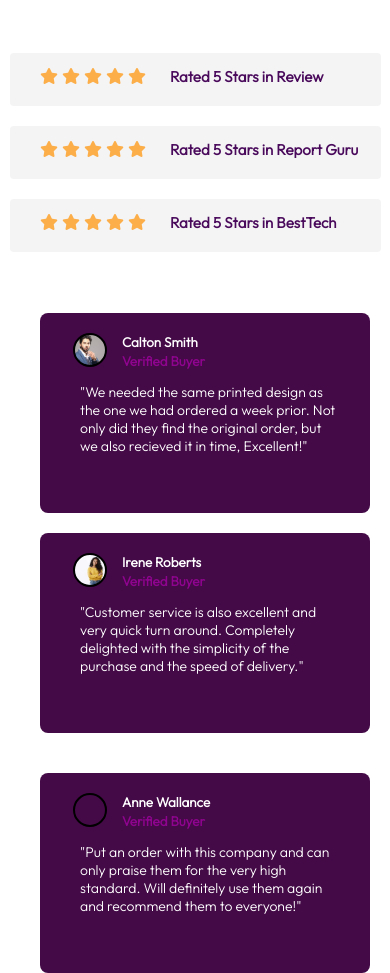
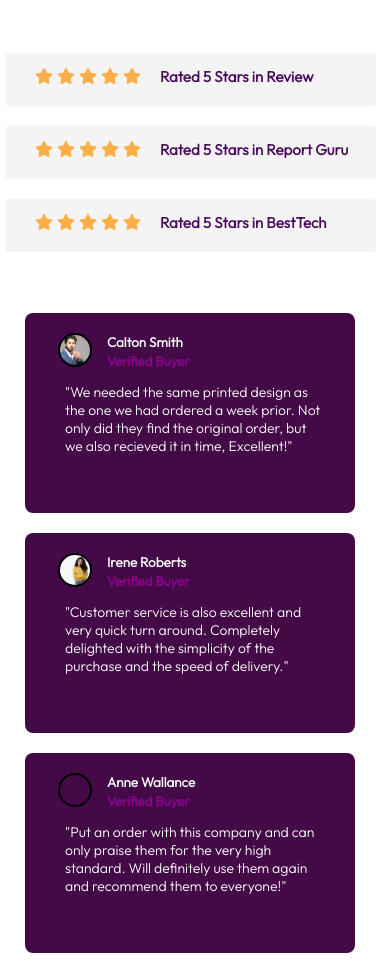
Before and after one commit to Randyglobal/My-work, a plain HTML site: page index.html in a window 390 px wide. Shown: the part 360-1333 px from the top of the page. Drawn offline with Linux system fonts and the light colour scheme; files whose address does not match are found by name; a web font is replaced by a local one.

Commit message:
modification in code

```diff
--- a/Css/media/_mobile.scss
+++ b/Css/media/_mobile.scss
@@ -57,7 +57,7 @@ main {
                     // }
                     span {
                         font-family: $paragraph_font-family;
-                        margin-left: 20px;
+                        margin-left: 15px;
                         color: $firstText_color;
                         font-weight: 600;
                         font-size: 15px;
@@ -68,15 +68,15 @@ main {
 
                 #starElementsOne {
                     margin-top: 60px;
-                    margin-left: 10px;
+                    margin-left: 5px;
                 }
 
                 #starElementsTwo {
-                    margin-left: 10px;
+                    margin-left: 5px;
                 }
 
                 #starElementsThree {
-                    margin-left: 10px;
+                    margin-left: 5px;
                 }
 
             }
@@ -169,16 +169,16 @@ main {
             }
             #boxOne{
                 margin-top: 20rem;
-                margin-left: 40px;
+                margin-left: 25px;
             }
             #boxTwo{
                 margin-top: 20px;
-                margin-left: 40px;
+                margin-left: 25px;
 
             }
             #boxThree{
-                margin-top: 40px;
-                margin-left: 40px;
+                margin-top: 20px;
+                margin-left: 25px;
 
             }
 
```
Also changed, not shown: Css/style.css, 1 other file.
